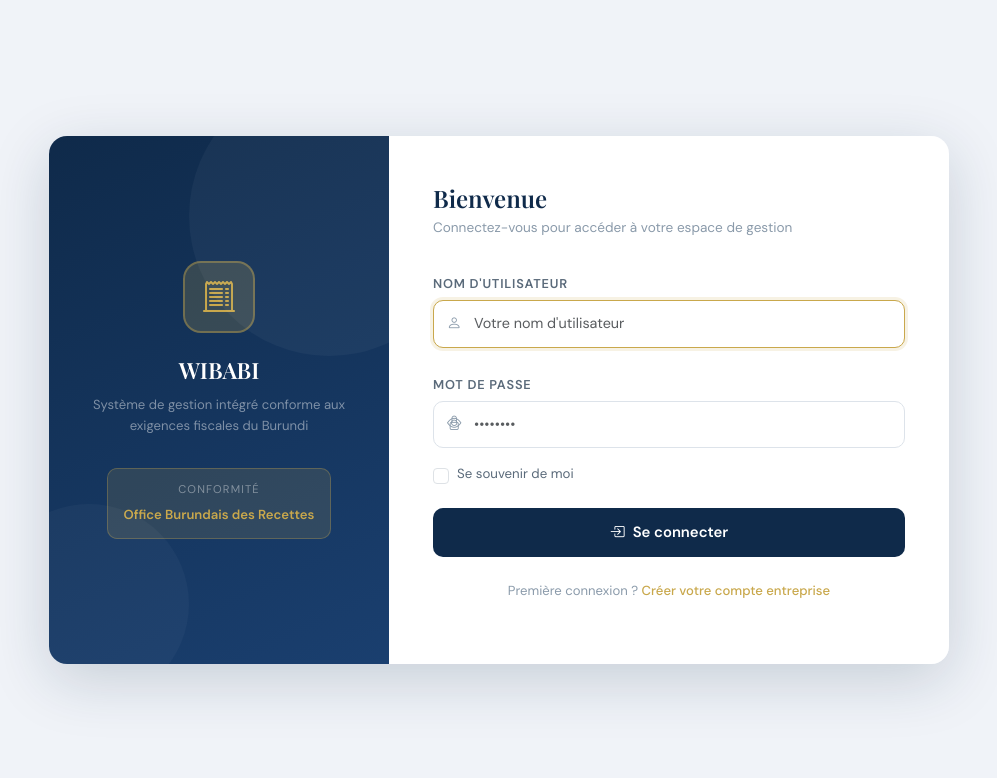
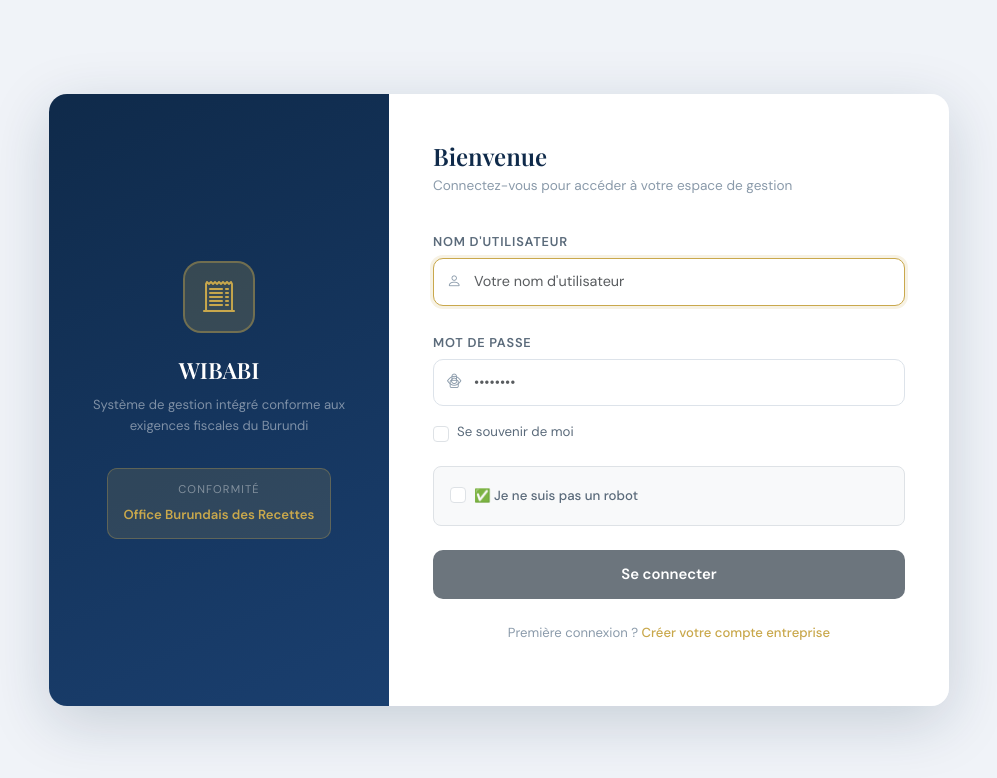
Before and after one commit to kvn565/test0, a Django app: page /accounts/login/ in a window 1280 px wide. Shown: the top 778 px of the page, without its empty margins (141-1138 px from the left). Run offline with Django 5.2, Linux system fonts and the light colour scheme; some libraries are stand-ins or nearby versions.

Commit message:
Update login template and forms

```diff
--- a/accounts/forms.py
+++ b/accounts/forms.py
@@ -34,6 +34,19 @@ class ConnexionForm(forms.Form):
         required=False,
         widget=forms.CheckboxInput(attrs={'class': 'form-check-input'}),
     )
+
+    # ==================== PROTECTION ANTI-ROBOT ====================
+    not_a_robot = forms.BooleanField(
+        label="Je ne suis pas un robot",
+        required=True,
+        error_messages={
+            'required': "Vous devez confirmer que vous n'êtes pas un robot pour vous connecter."
+        },
+        widget=forms.CheckboxInput(attrs={
+            'class': 'form-check-input'
+        })
+    )
+    # ============================================================
 
 
 # ─────────────────────────────────────────────────────────────────
@@ -121,19 +134,3 @@ class MotDePasseForm(forms.Form):
         self.user.set_password(self.cleaned_data['nouveau_password1'])
         self.user.save(update_fields=['password'])
         return self.user
-
-
-# ─────────────────────────────────────────────────────────────────
-#  SUPPRIMÉ : SetupActivationForm
-# ─────────────────────────────────────────────────────────────────
-#
-#  L'ancien SetupActivationForm (clé + NIF + création compte)
-#  est remplacé par le NOUVEAU FLOW :
-#
-#  1. Superadmin crée la société (nom + NIF) → clé d'essai 14j auto
-#  2. Chef va sur /setup/ → InscriptionChefForm (superadmin/forms.py)
-#     - Vérifie le NIF (société doit exister dans la base)
-#     - Chef renseigne infos société + compte personnel
-#     - Nom officiel fourni par le chef ÉCRASE le nom du superadmin
-#  3. Middleware LicenceMiddleware vérifie la licence à chaque requête
-#  4. Modal dans base.html permet d'activer une nouvelle clé (AJAX)
--- a/templates/accounts/login.html
+++ b/templates/accounts/login.html
@@ -21,7 +21,6 @@
             padding:24px;
         }
 
-        /* ── Carte ── */
         .login-wrap {
             display:flex;
             border-radius:18px;
@@ -31,7 +30,6 @@
             max-width:900px;
         }
 
-        /* ── Panneau gauche ── */
         .login-left {
             background:linear-gradient(155deg, var(--bleu) 0%, var(--bleu-clair) 100%);
             width:340px;
@@ -43,22 +41,6 @@
             padding:48px 32px;
             position:relative;
             overflow:hidden;
-        }
-        .login-left::before {
-            content:'';
-            position:absolute;
-            width:280px; height:280px;
-            background:rgba(255,255,255,0.04);
-            border-radius:50%;
-            top:-60px; right:-80px;
-        }
-        .login-left::after {
-            content:'';
-            position:absolute;
-            width:200px; height:200px;
-            background:rgba(255,255,255,0.03);
-            border-radius:50%;
-            bottom:-40px; left:-60px;
         }
         .logo-icon {
             width:72px; height:72px;
@@ -105,7 +87,6 @@
             font-size:0.82rem;
         }
 
-        /* ── Panneau droit ── */
         .login-right {
             flex:1;
             background:#fff;
@@ -126,7 +107,6 @@
             margin:0 0 32px;
         }
 
-        /* ── Form ── */
         .form-label {
             font-size:0.8rem;
             font-weight:600;
@@ -140,7 +120,6 @@
             border-radius:10px;
             padding:12px 16px;
             font-size:0.9rem;
-            transition:border-color 0.2s, box-shadow 0.2s;
         }
         .form-control:focus {
             border-color:var(--or);
@@ -183,6 +162,22 @@
             display:flex; align-items:center; justify-content:center; gap:8px;
         }
         .btn-login:hover { background:var(--bleu-clair); }
+        .btn-login:disabled {
+            background:#6c757d;
+            cursor:not-allowed;
+        }
+
+        /* Spinner de vérification */
+        .spinner {
+            width: 20px;
+            height: 20px;
+            border: 3px solid rgba(255,255,255,0.3);
+            border-top: 3px solid #fff;
+            border-radius: 50%;
+            animation: spin 0.8s linear infinite;
+            display: none;
+        }
+        @keyframes spin { to { transform: rotate(360deg); } }
 
         .form-check-label { font-size:0.83rem; color:#5a6a7a; }
         .setup-link {
@@ -193,18 +188,12 @@
         }
         .setup-link a { color:var(--or); text-decoration:none; font-weight:500; }
         .setup-link a:hover { text-decoration:underline; }
-
-        @media (max-width: 640px) {
-            .login-left { display:none; }
-            .login-right { padding:36px 28px; }
-        }
     </style>
 </head>
 <body>
 
 <div class="login-wrap">
 
-    {# ── Panneau gauche ── #}
     <div class="login-left">
         <div class="logo-icon"><i class="bi bi-receipt-cutoff"></i></div>
         <h2>WIBABI</h2>
@@ -215,7 +204,6 @@
         </div>
     </div>
 
-    {# ── Panneau droit ── #}
     <div class="login-right">
         <h3>Bienvenue</h3>
         <p class="subtitle">Connectez-vous pour accéder à votre espace de gestion</p>
@@ -236,7 +224,7 @@
         {% endfor %}
         {% endif %}
 
-        <form method="post" action="{% url 'accounts:login' %}">
+        <form method="post" action="{% url 'accounts:login' %}" id="loginForm">
             {% csrf_token %}
 
             <div class="mb-4">
@@ -267,14 +255,25 @@
                 <label class="form-check-label">Se souvenir de moi</label>
             </div>
 
-            <button type="submit" class="btn-login">
-                <i class="bi bi-box-arrow-in-right"></i>
-                Se connecter
+            <!-- Protection Anti-Robot -->
+            <div class="mb-4 border p-3 rounded-3 bg-light" id="robotContainer">
+                <div class="form-check">
+                    {{ form.not_a_robot }}
+                    <label class="form-check-label fw-medium">
+                        ✅ Je ne suis pas un robot
+                    </label>
+                </div>
+                {% if form.not_a_robot.errors %}
+                    <div class="text-danger small mt-2">{{ form.not_a_robot.errors.0 }}</div>
+                {% endif %}
+            </div>
+
+            <button type="submit" class="btn-login" id="submitBtn" disabled>
+                <span class="spinner" id="spinner"></span>
+                <span id="btnText">Se connecter</span>
             </button>
         </form>
 
-        {# ✅ CORRECTION : 'superadmin:inscription_chef' → 'inscription_chef' (sans namespace) #}
-        {# /setup/ est enregistré dans facturation/urls.py sans namespace → nom global #}
         <p class="setup-link">
             Première connexion ?
             <a href="{% url 'inscription_chef' %}">Créer votre compte entreprise</a>
@@ -295,7 +294,43 @@ function togglePassword() {
         icon.className = 'bi bi-eye toggle-password';
     }
 }
+
+// Anti-Robot avec cercle de chargement de 2 secondes
+document.addEventListener('DOMContentLoaded', function() {
+    const checkbox = document.querySelector('input[name="not_a_robot"]');
+    const container = document.getElementById('robotContainer');
+    const submitBtn = document.getElementById('submitBtn');
+    const spinner = document.getElementById('spinner');
+    const btnText = document.getElementById('btnText');
+
+    checkbox.addEventListener('change', function() {
+        if (this.checked) {
+            // Afficher le cercle pendant 2 secondes
+            spinner.style.display = 'inline-block';
+            btnText.textContent = 'Vérification...';
+
+            setTimeout(() => {
+                container.style.display = 'none';   // Le champ disparaît
+                spinner.style.display = 'none';
+                btnText.textContent = 'Se connecter';
+                submitBtn.disabled = false;         // Bouton débloqué
+            }, 2000);
+        }
+    });
+});
+
+// Spinner lors de la soumission du formulaire
+document.getElementById('loginForm').addEventListener('submit', function() {
+    const spinner = document.getElementById('spinner');
+    const btnText = document.getElementById('btnText');
+    const submitBtn = document.getElementById('submitBtn');
+
+    submitBtn.disabled = true;
+    spinner.style.display = 'inline-block';
+    btnText.textContent = 'Connexion en cours...';
+});
 </script>
+
 <script src="https://cdnjs.cloudflare.com/ajax/libs/bootstrap/5.3.2/js/bootstrap.bundle.min.js"></script>
 </body>
 </html>
```
